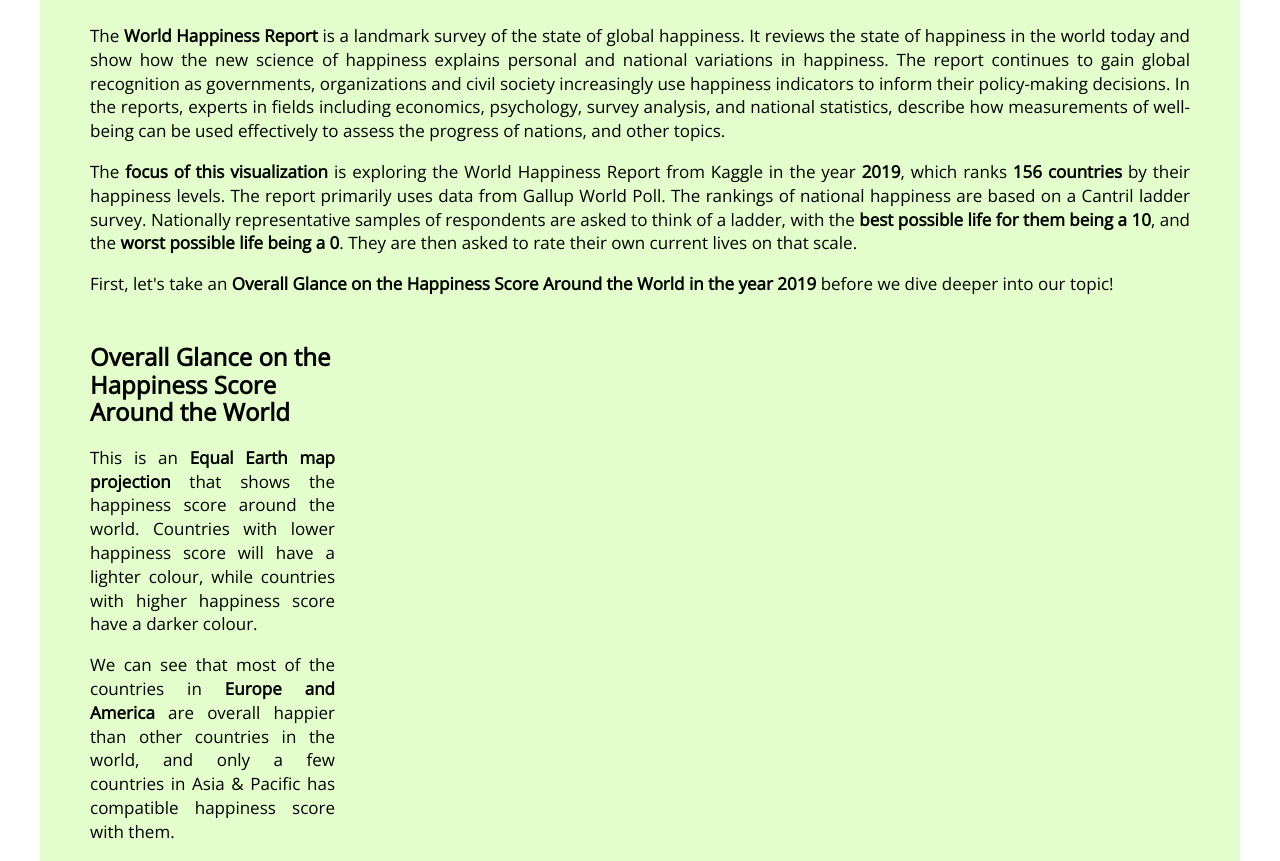
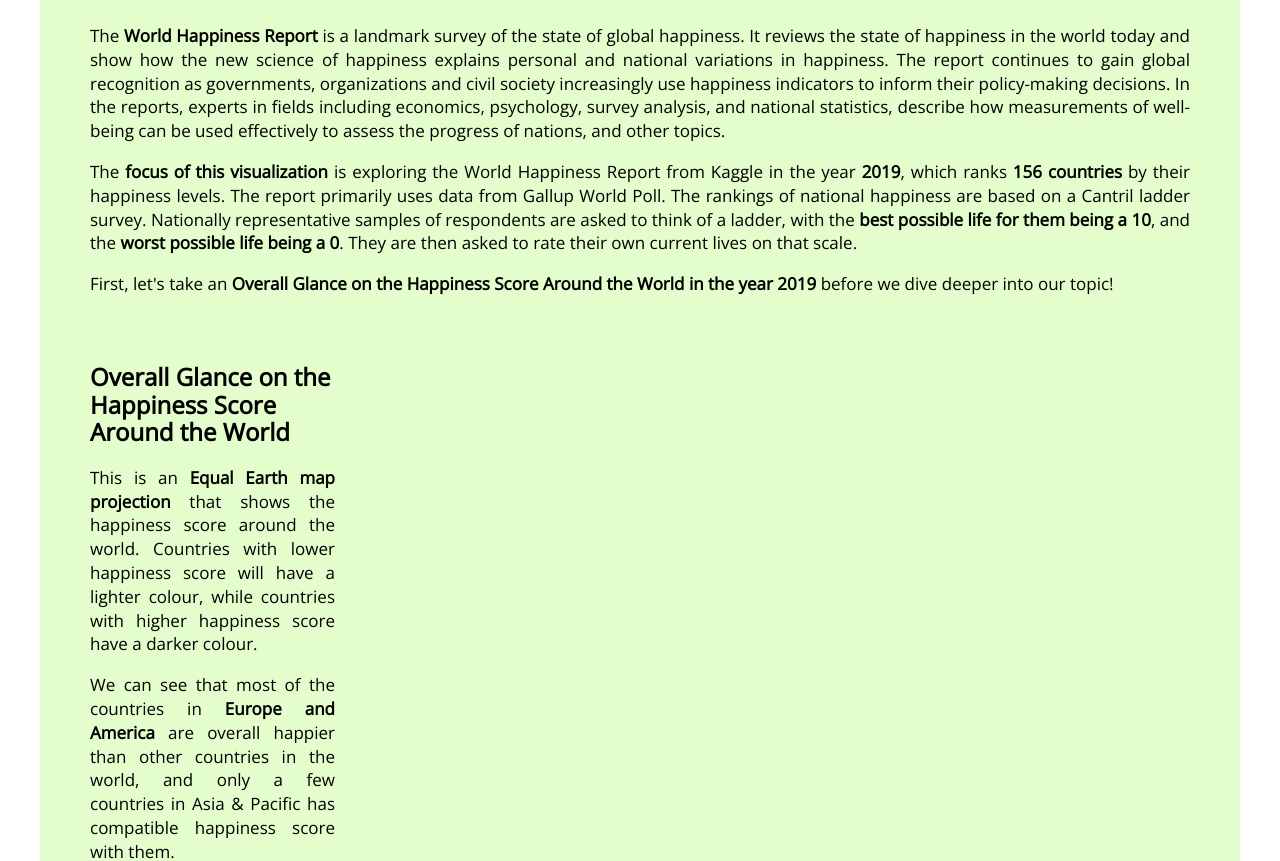
Before and after one commit to zcho0013/FIT3179_Data_Visualization_2, a plain HTML site: page index.html in a window 1280 px wide. Shown: the part 98-959 px from the top of the page. Drawn offline with nearby package versions, Linux system fonts and the light colour scheme; a script that the page names is missing.

Commit message:
Modified codes for final product

```diff
--- a/css/styles.css
+++ b/css/styles.css
@@ -1,6 +1,5 @@
 *{
     font-family: 'Open Sans', sans-serif;
-    color: black;
 }
 h1{
     text-align: center;
@@ -48,7 +47,7 @@ li{
     padding-left: 30px;
 }
 .pure-g{
-    margin-bottom: 10px;
+    margin-bottom: 30px;
 }
 .author p{
     padding-top: 50px;
```
